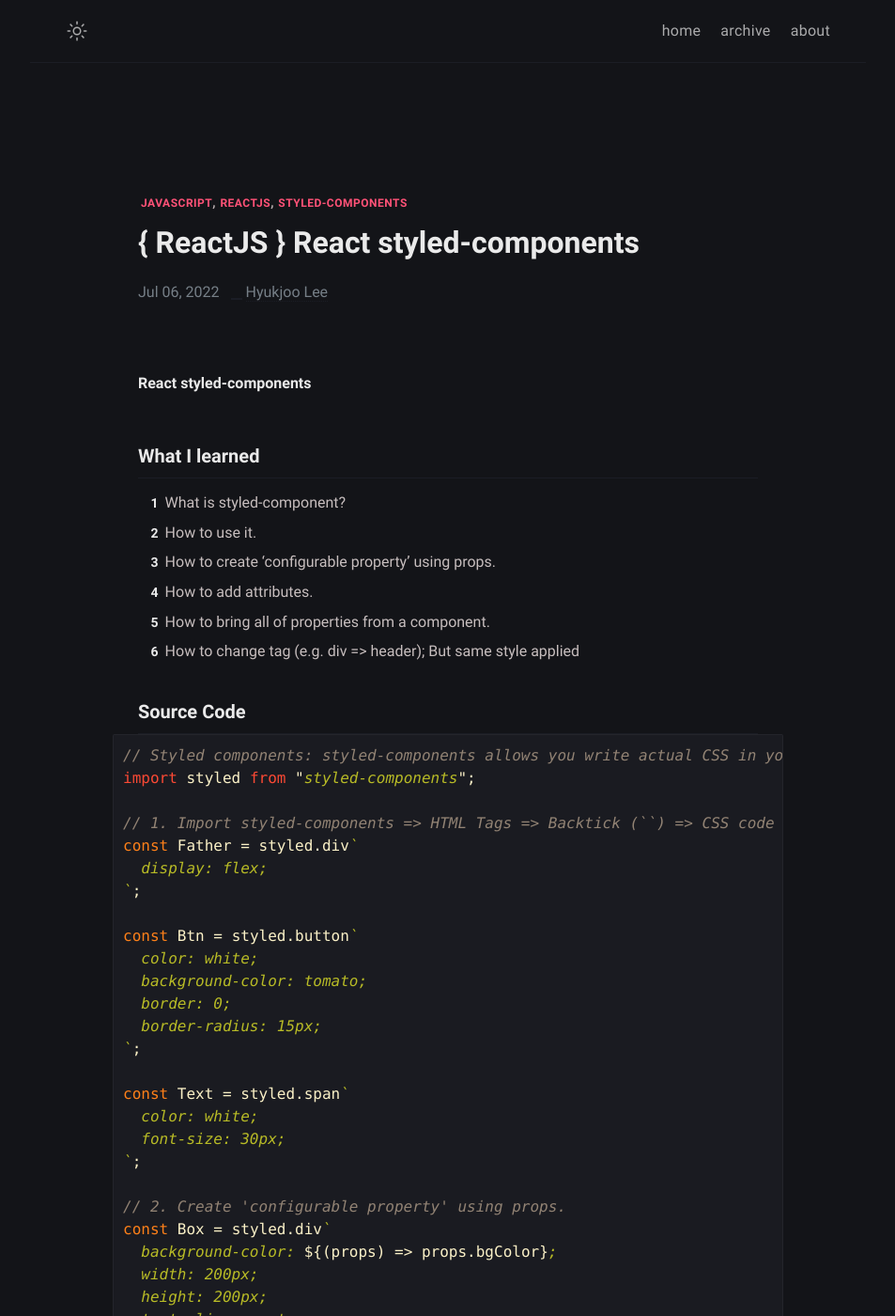
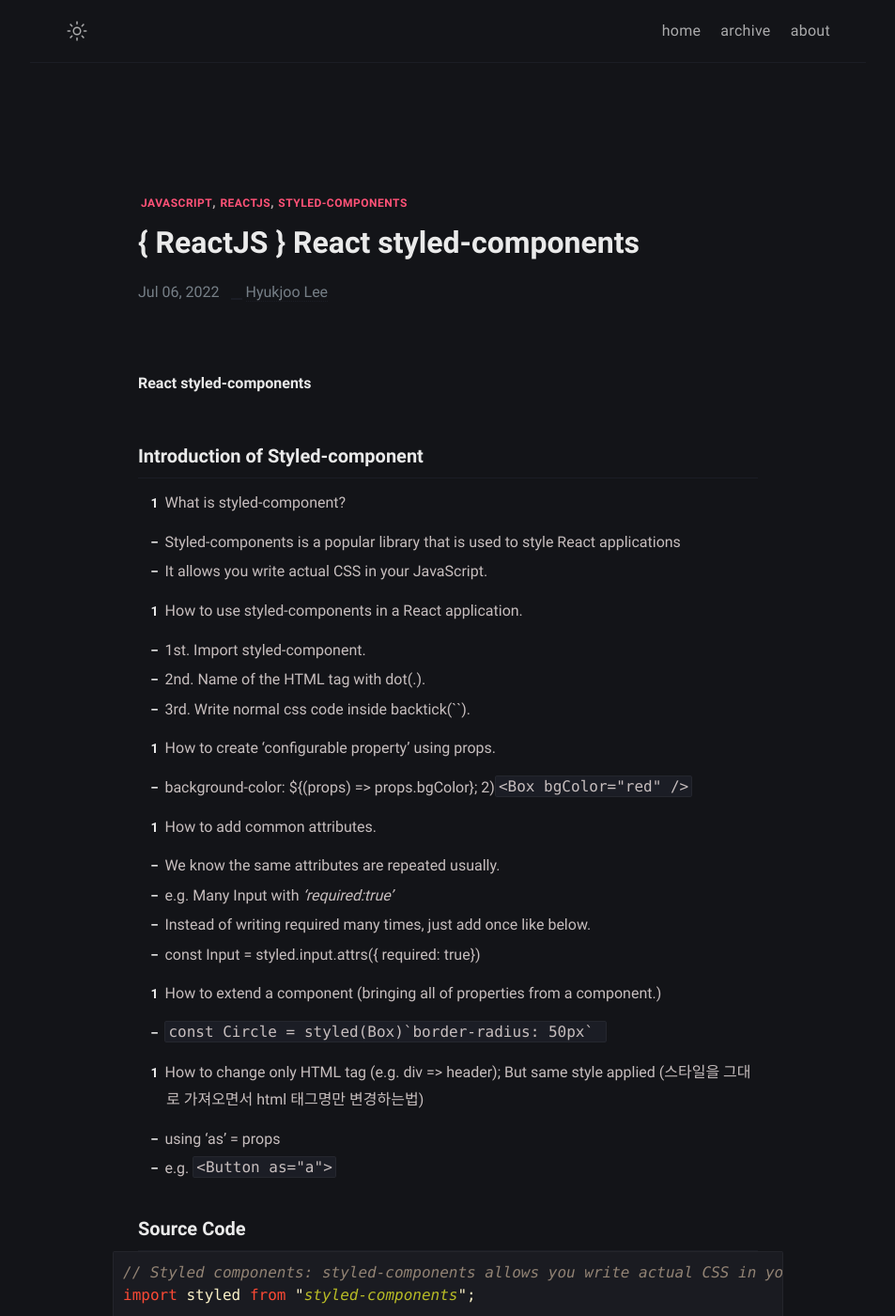
Before and after one commit to Hyukjoo-Lee/Hyukjoo-Lee.github.io, a Jekyll site: the page built from _posts/2022-07-07-JavaScript_React_Master.markdown, in a window 1280 px wide and 1400 px high. Shown: the whole window at 94% size, without its empty margins (163-1116 px from the left). Built offline with Jekyll 4.4.1, drawn with Linux system fonts in a browser that asks for light colours; some of the changed text lies outside the part shown.

````diff
--- a/_posts/2022-07-07-JavaScript_React_Master.markdown
+++ b/_posts/2022-07-07-JavaScript_React_Master.markdown
@@ -7,14 +7,38 @@ description: "About Styled components."
 
 **React styled-components**
 
-### What I learned
+### Introduction of Styled-component
 
 1. What is styled-component?
-2. How to use it.
+
+- Styled-components is a popular library that is used to style React applications
+- It allows you write actual CSS in your JavaScript.
+
+2. How to use styled-components in a React application.
+
+- 1st. Import styled-component.
+- 2nd. Name of the HTML tag with dot(.).
+- 3rd. Write normal css code inside backtick(``).
+
 3. How to create 'configurable property' using props.
-4. How to add attributes.
-5. How to bring all of properties from a component.
-6. How to change tag (e.g. div => header); But same style applied
+
+- background-color: ${(props) => props.bgColor}; 2)`<Box bgColor="red" />`
+
+4. How to add common attributes.
+
+- We know the same attributes are repeated usually.
+- e.g. Many Input with <em>'required:true'</em>
+- Instead of writing required many times, just add once like below.
+- const Input = styled.input.attrs({ required: true})
+
+5. How to extend a component (bringing all of properties from a component.)
+
+- `` const Circle = styled(Box)`border-radius: 50px`  ``
+
+6. How to change only HTML tag (e.g. div => header); But same style applied (스타일을 그대로 가져오면서 html 태그명만 변경하는법)
+
+- using 'as' = props
+- e.g. `<Button as="a">`
 
 ### Source Code
 
@@ -79,3 +103,151 @@ function App() {
 
 export default App;
 ```
+
+#### Animation: Same as CSS
+
+- Animation 을 받을 element 를 만들어 주고, 전달 될 animation 을 만들어 주면 된다.
+- Using keyframes helper
+  `` const rotateAnimation = keyframes`from{}to{}`  ``
+  `` const Box = styled.div`animation: ${rotateAnimation} 5s linear infinite`  ``
+
+#### Pseudo selector
+
+- 예를들어 Wrapper 가 부모인 h1 tag 를 선택해서 디자인 할때,
+
+```javascript
+const Wrapper = styled.div`
+
+h1 {
+  color: red;
+}
+
+&:hover {
+  font-size: 100px;
+}
+<!-- OR -->
+${Title}:hover {
+font-size: 100px;
+}
+`;
+와 같은 구조가 가능함.
+```
+
+### Source Code
+
+```javascript
+import styled, { keyframes } from "styled-components";
+
+const Wrapper = styled.div`
+  display: flex;
+  height: 100vh;
+  width: 100vm;
+  justify-content: center;
+  align-items: center;
+`;
+
+// 전달 될 animation 1
+const rotateAnimation = keyframes`
+0% {
+  transform: rotate(0deg);
+  border-radius: 0px;
+}
+50% {
+  transform: rotate(360deg);
+  border-radius: 200px;
+}
+100% {
+  transform: rotate(0deg);
+  border-radius: 0px;
+}
+`;
+
+// 전달 될 animation 2
+const changeColorAnimation = keyframes`
+from {
+  color: darkblue;
+} to {
+  color: red;
+}
+`;
+
+const Emoji = styled.span`
+  font-size: 22px;
+`;
+
+// 전달 받을 Element
+const Box = styled.div`
+  height: 400px;
+  width: 400px;
+  background-color: ${(props) => props.bgColor};
+  display: flex;
+  justify-content: center;
+  align-items: center;
+
+  animation: ${rotateAnimation} 5s linear infinite, ${changeColorAnimation} 1s
+      infinite;
+
+  /* shortcut */
+  ${Emoji}:hover {
+    font-size: 40px;
+  }
+`;
+
+const Circle = styled(Box)`
+  border-radius: 50px;
+  font-size: 50px;
+  ${Emoji}:hover {
+    font-size: 100px;
+  }
+`;
+
+function App() {
+  return (
+    <Wrapper as="header">
+      <Box bgColor="tomato" rotate="rotateAnimation">
+        <Emoji>😻LoveYa😻</Emoji>
+      </Box>
+      <Circle bgColor="teal">
+        Rachel
+        <Emoji>💘</Emoji>
+      </Circle>
+    </Wrapper>
+  );
+}
+
+export default App;
+```
+
+#### Theme
+
+- Dark Mode (50%) & Local Estate Management (50%)
+
+**Dark Mode**
+
+```javascript
+// 1. Import
+import { ThemeProvider } from "styled-components";
+
+// 2. Create Object with properties
+const darkTheme = {
+  textColor: "whitesmoke",
+  backgroundColor: "#111",
+};
+
+root.render(
+  <React.StrictMode>
+    {/* 3. Send the object to ThemeProvider;
+    Every components inside ThemeProvider is going to access object */}
+    <ThemeProvider theme={lightTheme}>
+      <App />
+    </ThemeProvider>
+  </React.StrictMode>
+);
+
+// 4. Inside App.js
+const Wrapper = styled.div`
+  ...
+  // Receive props; name should be matched
+  background-color: ${(props) => props.theme.backgroundColor};
+`;
+```
````
